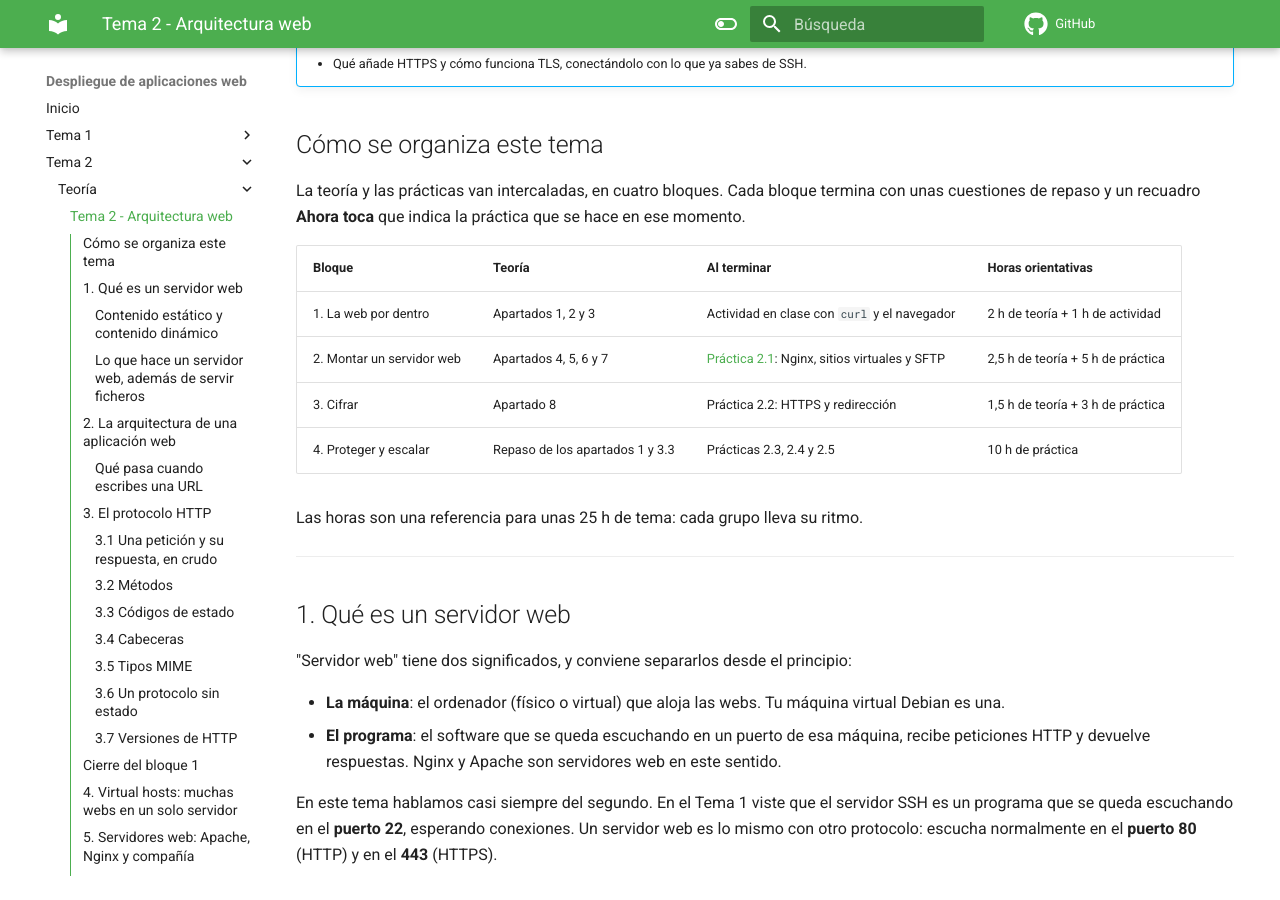
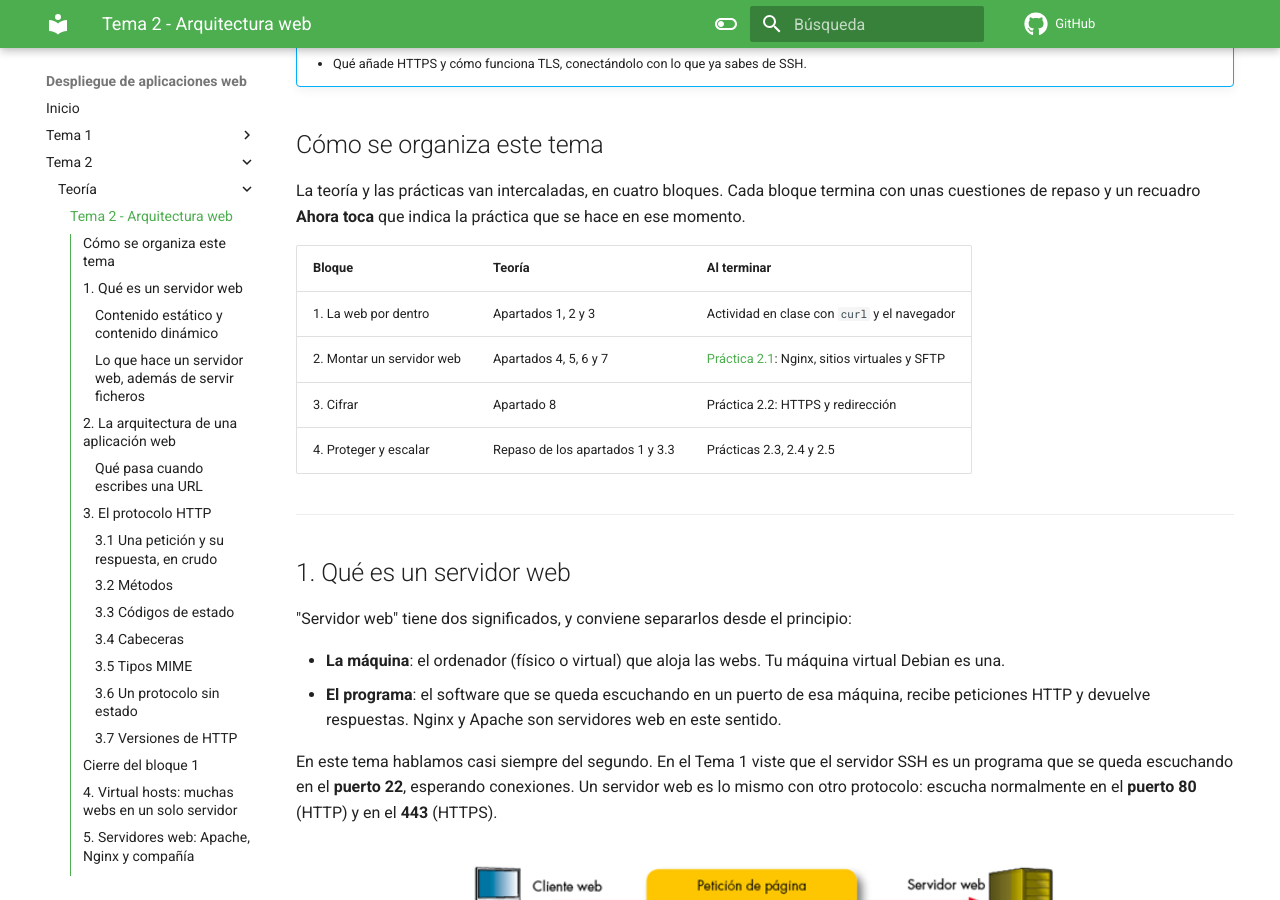
Before and after one commit to DustinRandel/despliegue-aplicaciones-web, an MkDocs documentation site: the page built from docs/T2-arquitectura-web.md, in a window 1280 px wide and 900 px high, scrolled down 352 px. Built offline with MkDocs 1.6.1 and Material for MkDocs 9.7.7, drawn with Linux system fonts in a browser that asks for light colours; comment, search, counter and statistics services are not loaded; some of the changed text lies outside the part shown.

Commit message:
Tema 2: quitar las duraciones orientativas de bloques y prácticas
Co-Authored-By: Claude Opus 5.5 <noreply@anthropic.com>
Claude-Session: https://claude.ai/code/session_01HLovF21FdbAxrs7jppGjRj

```diff
--- a/docs/T2-arquitectura-web.md
+++ b/docs/T2-arquitectura-web.md
@@ -47,14 +47,12 @@ NOTA PARA EL PROFESOR (no se muestra al alumnado):
 
 La teoría y las prácticas van intercaladas, en cuatro bloques. Cada bloque termina con unas cuestiones de repaso y un recuadro **Ahora toca** que indica la práctica que se hace en ese momento.
 
-| Bloque | Teoría | Al terminar | Horas orientativas |
-|---|---|---|---|
-| 1. La web por dentro | Apartados 1, 2 y 3 | Actividad en clase con `curl` y el navegador | 2 h de teoría + 1 h de actividad |
-| 2. Montar un servidor web | Apartados 4, 5, 6 y 7 | [Práctica 2.1](T2-practica-nginx.md): Nginx, sitios virtuales y SFTP | 2,5 h de teoría + 5 h de práctica |
-| 3. Cifrar | Apartado 8 | Práctica 2.2: HTTPS y redirección | 1,5 h de teoría + 3 h de práctica |
-| 4. Proteger y escalar | Repaso de los apartados 1 y 3.3 | Prácticas 2.3, 2.4 y 2.5 | 10 h de práctica |
-
-Las horas son una referencia para unas 25 h de tema: cada grupo lleva su ritmo.
+| Bloque | Teoría | Al terminar |
+|---|---|---|
+| 1. La web por dentro | Apartados 1, 2 y 3 | Actividad en clase con `curl` y el navegador |
+| 2. Montar un servidor web | Apartados 4, 5, 6 y 7 | [Práctica 2.1](T2-practica-nginx.md): Nginx, sitios virtuales y SFTP |
+| 3. Cifrar | Apartado 8 | Práctica 2.2: HTTPS y redirección |
+| 4. Proteger y escalar | Repaso de los apartados 1 y 3.3 | Prácticas 2.3, 2.4 y 2.5 |
 
 ---
 
@@ -263,7 +261,7 @@ Hoy los navegadores y los grandes sitios usan sobre todo HTTP/2 y HTTP/3, y lo n
 !!! question "Cuestión 2"
     ¿Qué cabecera HTTP permite que varios sitios compartan servidor, y desde qué versión de HTTP es obligatoria?
 
-!!! example "Ahora toca: actividad en clase (1 h, sin entrega)"
+!!! example "Ahora toca: actividad en clase (sin entrega)"
     Antes de instalar nada, mira HTTP en directo desde tu ordenador. En PowerShell:
 
     1. `curl.exe -v http://github.com -o NUL`. Identifica la línea de petición, la cabecera `Host` y el código de estado. ¿Por qué responde `301` y adónde te manda la cabecera `Location`?
@@ -528,7 +526,7 @@ Clientes habituales: **FileZilla** y **WinSCP** (gráficos), y los comandos **`s
 !!! question "Cuestión 4"
     ¿Por qué los procesos trabajadores de Nginx se ejecutan como `www-data` y no como `root`? ¿Y por qué no conviene que `www-data` sea el propietario de los ficheros de la web?
 
-!!! example "Ahora toca: Práctica 2.1 - Servidor web Nginx (unas 5 h)"
+!!! example "Ahora toca: Práctica 2.1 - Servidor web Nginx"
     **[Ir a la práctica 2.1](T2-practica-nginx.md).** Instalarás Nginx en tu máquina virtual, montarás dos sitios virtuales con tu apellido (uno clonado de Git y otro subido por SFTP) y diagnosticarás errores con los registros. Usa los apartados 4, 6 y 7.
 
 ---
@@ -609,7 +607,7 @@ Un certificado autofirmado cifra **exactamente igual de bien** que uno de una CA
 !!! question "Cuestión 6"
     Un compañero dice: "En HTTPS, el navegador cifra la clave de sesión con la clave pública del servidor y se la envía". ¿Qué hay de cierto y qué no? ¿Qué problema tenía ese método?
 
-!!! example "Ahora toca: Práctica 2.2 - HTTPS en Nginx (unas 3 h)"
+!!! example "Ahora toca: Práctica 2.2 - HTTPS en Nginx"
     Generarás un certificado autofirmado, pondrás tus dos sitios en HTTPS y redirigirás automáticamente las peticiones HTTP a HTTPS. La práctica se publicará en esta web antes de que termines la 2.1.
 
 ---
@@ -618,7 +616,7 @@ Un certificado autofirmado cifra **exactamente igual de bien** que uno de una CA
 
 Este bloque es práctico. Usa lo que ya sabes de los códigos de estado (apartado 3.3) y de las funciones de un servidor web además de servir ficheros (apartado 1).
 
-!!! example "Ahora toca: prácticas 2.3, 2.4 y 2.5 (unas 10 h en total)"
+!!! example "Ahora toca: prácticas 2.3, 2.4 y 2.5"
     - **Práctica 2.3, autenticación:** pedir usuario y contraseña para una zona de la web (código `401`) y limitar el acceso por IP.
     - **Práctica 2.4, proxy inverso:** un Nginx delante que reenvía las peticiones a otro servidor (código `502` si el de detrás no responde).
     - **Práctica 2.5, balanceo de carga:** repartir las peticiones entre varios servidores y comprobar qué pasa cuando uno se cae.
```
Also changed, not shown: docs/T2-practica-nginx.md (+1 -1 lines).
